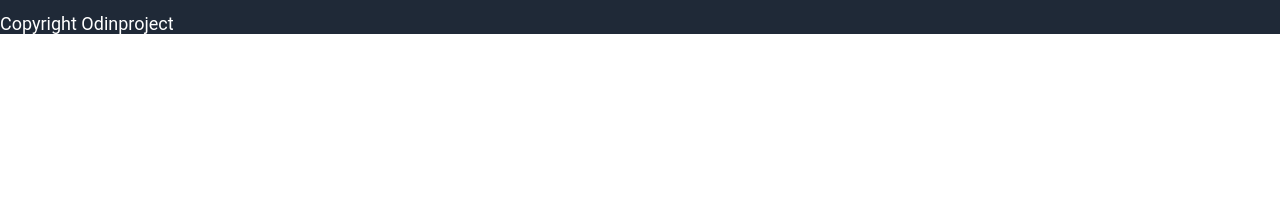
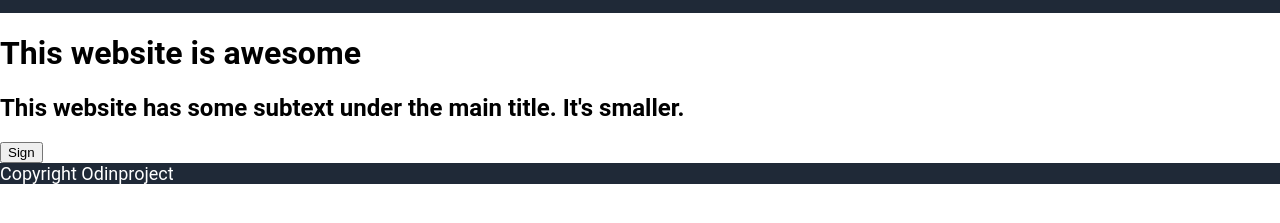
Before and after one commit to balazs-busak/landing-page, a plain HTML site: page index.html in a window 1280 px wide. Shown: the part 99-322 px from the top of the page. Drawn offline with Linux system fonts and the light colour scheme.

Commit message:
Layout created for about section

```diff
--- a/index.html
+++ b/index.html
@@ -21,10 +21,16 @@
                 </ul>
             </div>
         </div>
-        <div class="layer">
-            <div class="section-one">
+        <div class="about">
+            <div class="description">
+                <h1>This website is awesome</h1>
+                <h2>This website has some subtext under the main title. It's smaller.</h2>
+                <button>Sign</button>
+            </div>
+            <div class="picture">
 
             </div>
+        </div>
         </div>
         <div class="footer">
         Copyright Odinproject
--- a/style.css
+++ b/style.css
@@ -43,3 +43,6 @@ a {
     color: white;
     text-decoration: none;
 }
+.about {
+    display: flex;
+}
```
